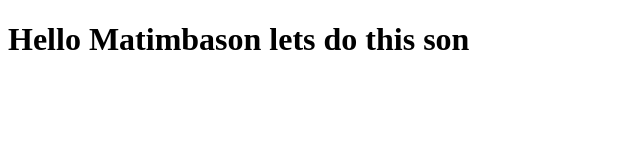
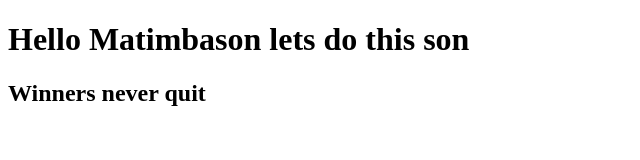
Before and after one commit to Matimbason/coursera-test, a plain HTML site: page site/index.html in a window 1280 px wide. Shown: the whole page, without its empty margins (0-640 px from the left). Drawn offline with Linux system fonts and the light colour scheme.

Commit message:
additions

```diff
--- a/site/index.html
+++ b/site/index.html
@@ -7,5 +7,6 @@
 </head>
 <body>
 <h1>Hello Matimbason lets do this son</h1>
+<h2>Winners never quit</h2>
 </body>
 </html>
```
